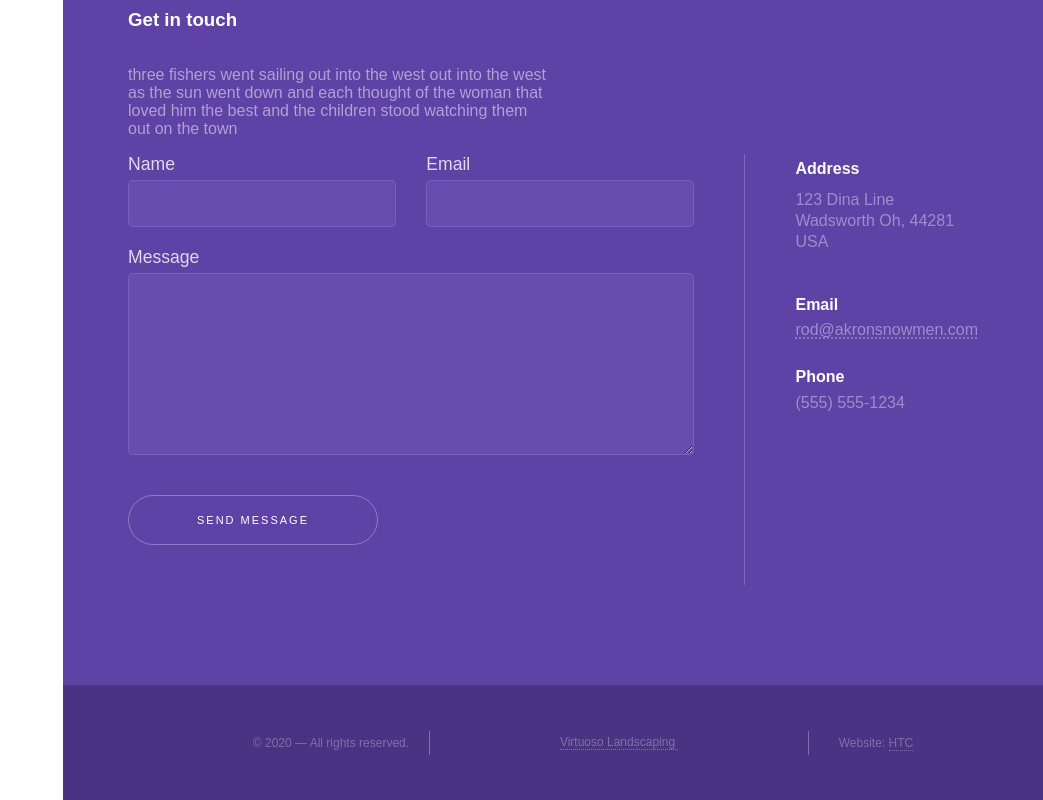
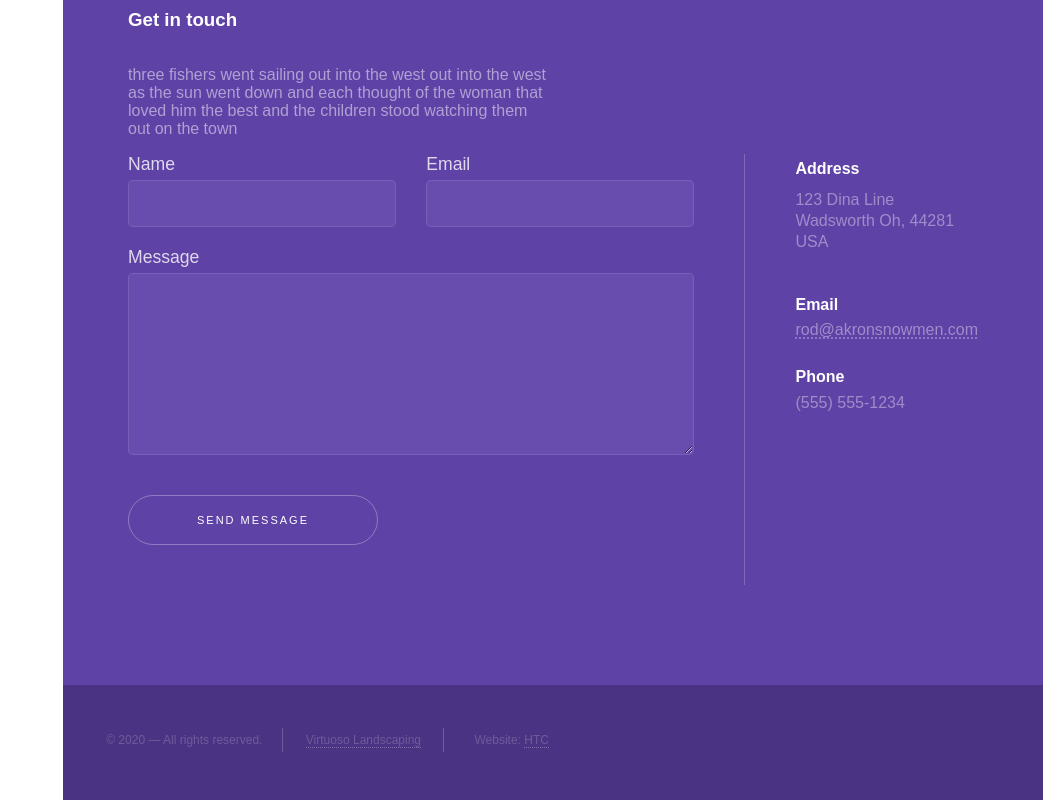
Before and after one commit to jaredh159/akron-snowmen, a Next.js app: page / in a window 1280 px wide. Shown: the part 2897-3697 px from the top of the page, without its empty margins (237-1280 px from the left). Built offline with nearby package versions, Linux system fonts and the light colour scheme.

Commit message:
got it looking right below 768px

```diff
--- a/components/Footer.module.css
+++ b/components/Footer.module.css
@@ -8,7 +8,7 @@
   display: flex;
   flex-direction: column;
   height: 75%;
-  color: rgba(255, 255, 255, 0.3);
+  color: rgba(255, 255, 255, 0.2);
   font-family: Arial;
   font-size: 12px;
   justify-content: space-evenly;
@@ -18,8 +18,11 @@
 }
 
 .second {
+  width: 118px;
+}
+
+.virtuoso {
   border-bottom: 1px dotted rgba(255, 255, 255, 0.3);
-  width: 118px;
 }
 
 .htc {
@@ -31,24 +34,38 @@
   .footer {
     height: 115px;
   }
+
   .links {
-    flex-direction: row;
-    align-items: center;
-    padding-top: 30px;
+    display: block;
+    padding-top: 2.7rem;
   }
+
+  .items {
+    display: inline-block;
+  }
+
+  .first {
+    padding-left: 0.2rem;
+    border-right: 1px solid rgba(255, 255, 255, 0.2);
+    padding-right: 20px;
+    padding-top: 5px;
+    padding-bottom: 5px;
+  }
+
+  .second {
+    width: 10rem;
+    text-align: center;
+  }
+
   .third {
     padding-left: 30px;
     padding-top: 5px;
     padding-bottom: 5px;
-  }
-  .first {
-    padding-left: 20px;
-    border-right: 1px solid rgba(255, 255, 255, 0.3);
-    padding-right: 20px;
-    padding-top: 5px;
-    padding-bottom: 5px;
-  }
-  .third {
-    border-left: 1px solid rgba(255, 255, 255, 0.3);
+    border-left: 1px solid rgba(255, 255, 255, 0.2);
   }
 }
+/* .links {
+    flex-direction: row;
+    align-items: center;
+    padding-top: 30px;
+  } */
--- a/components/Footer.tsx
+++ b/components/Footer.tsx
@@ -1,15 +1,18 @@
 import React from 'react';
+import cx from 'classnames';
 import styles from './Footer.module.css';
 
 const Footer: React.FC = () => {
   return (
     <div className={styles.footer}>
       <ul className={styles.links}>
-        <li className={styles.first}>© 2020 — All rights reserved.</li>
-        <li className={styles.second}>
-          <a href="https://virtuosolanscapes.com">Virtuoso Landscaping</a>
+        <li className={cx(styles.first, styles.items)}>© 2020 — All rights reserved.</li>
+        <li className={cx(styles.second, styles.items)}>
+          <a className={styles.virtuoso} href="https://virtuosolanscapes.com">
+            Virtuoso Landscaping
+          </a>
         </li>
-        <li className={styles.third}>
+        <li className={cx(styles.third, styles.items)}>
           Website:{' '}
           <a className={styles.htc} href="https://homework.howtocomputer.link">
             HTC
```
